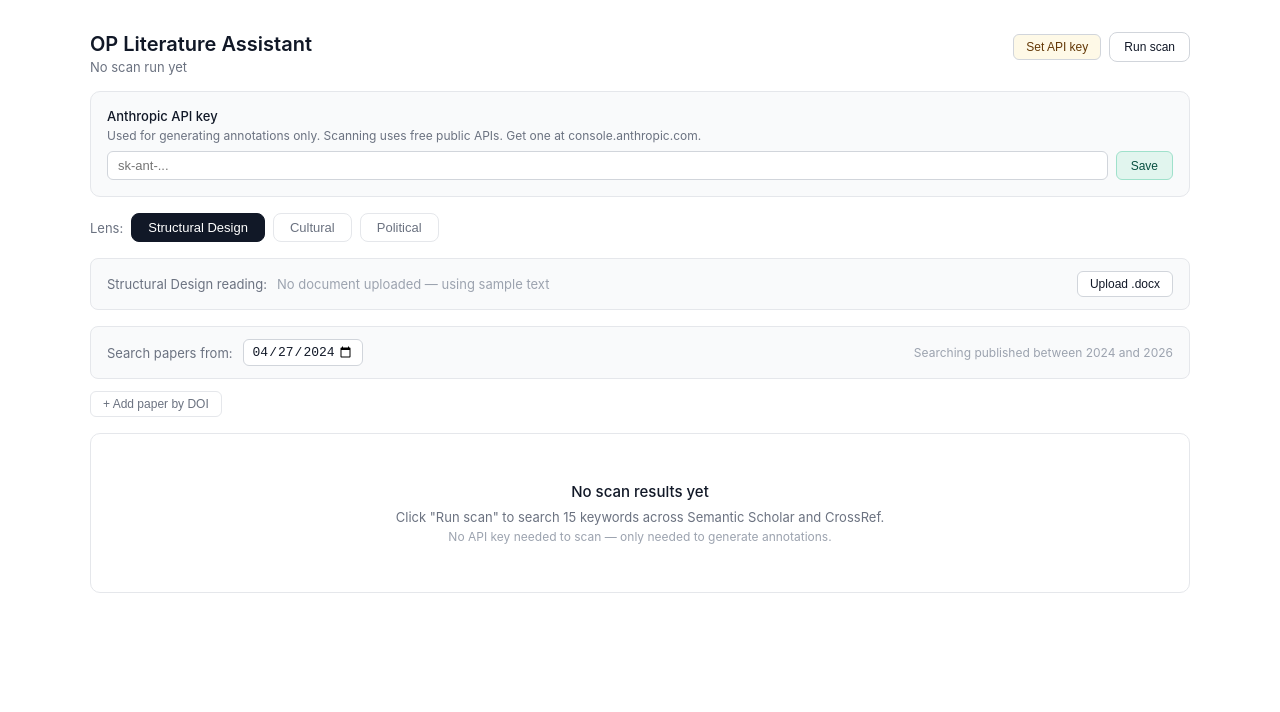
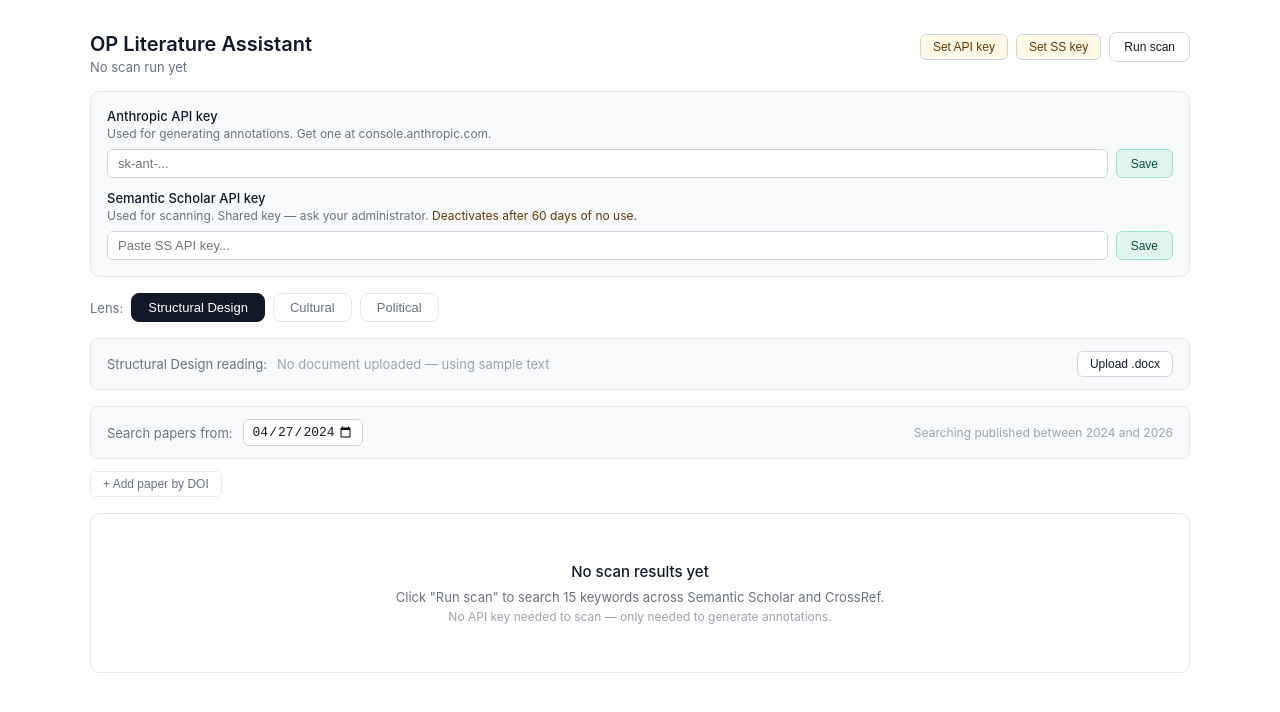
Before and after one commit to hvajir/op-literature-assistant, a React (Vite) app: page / in a window 1280 px wide. Both pictures are taken after a click on the button "Set API key". Shown: the top 712 px of the page. Built offline with nearby package versions, Linux system fonts and the light colour scheme.

Commit message:
Add SS API key UI, reduce scan delay, pass key to serverless function

```diff
--- a/src/App.jsx
+++ b/src/App.jsx
@@ -1174,12 +1174,19 @@ async function claudeCall(prompt, apiKey) {
 }
 
 // ── Semantic Scholar — journal filter applied for non-AI keywords ─
-async function searchSemanticScholar(kw, section, fromYear, currentYear) {
+async function searchSemanticScholar(
+  kw,
+  section,
+  fromYear,
+  currentYear,
+  ssApiKey = ""
+) {
   const aiRelated = isAiKeyword(kw);
   const yearRange = `${fromYear}-${currentYear}`;
+  const keyParam = ssApiKey ? `&apiKey=${encodeURIComponent(ssApiKey)}` : "";
   const url = `/api/semantic-scholar?query=${encodeURIComponent(
     kw
-  )}&year=${yearRange}`;
+  )}&year=${yearRange}${keyParam}`;
   const res = await fetch(url);
   if (!res.ok) throw new Error(`Semantic Scholar ${res.status}`);
   const data = await res.json();
@@ -1439,6 +1446,7 @@ const defaultFromDate = () => {
 
 export default function App() {
   const [apiKey, setApiKey] = useState("");
+  const [ssApiKey, setSsApiKey] = useState("");
   const [showApiInput, setShowApiInput] = useState(false);
   const [activeLens, setActiveLens] = useState("structural");
   const [results, setResults] = useState([]);
@@ -1484,6 +1492,8 @@ export default function App() {
   useEffect(() => {
     const k = lsGet("op_apikey");
     if (k) setApiKey(k);
+    const sk = lsGet("op_ss_apikey");
+    if (sk) setSsApiKey(sk);
     const lens = lsGet("op_activelens");
     if (lens) setActiveLens(lens);
     const fd = lsGet("op_fromdate");
@@ -1770,12 +1780,16 @@ export default function App() {
         errors: errs,
       });
       const [ssResults, crResults, oaResults] = await Promise.all([
-        searchSemanticScholar(kw.kw, kw.section, fromYear, currentYear).catch(
-          (e) => {
+        searchSemanticScholar(
+          kw.kw,
+          kw.section,
+          fromYear,
+          currentYear,
+          ssApiKey
+        ).catch((e) => {
           errs = [...errs, { kw: kw.kw, err: e.message }];
           return [];
-          }
-        ),
+        }),
         kw.crossRefFlag
           ? searchCrossRef(kw.kw, kw.section, fromYear, currentYear).catch(
               () => []
@@ -1786,7 +1800,7 @@ export default function App() {
         ),
       ]);
       all = [...all, ...ssResults, ...crResults, ...oaResults];
-      await new Promise((r) => setTimeout(r, 2000));
+      await new Promise((r) => setTimeout(r, 1000)); // 1s delay — safe with authenticated SS key
     }
     const seen = new Set(),
       deduped = [];
@@ -2036,6 +2050,20 @@ export default function App() {
           >
             {apiKey ? "API key set ✓" : "Set API key"}
           </button>
+          <button
+            onClick={() => setShowApiInput(!showApiInput)}
+            style={{
+              fontSize: 12,
+              padding: "5px 12px",
+              borderRadius: 6,
+              border: "0.5px solid #D1D5DB",
+              background: ssApiKey ? "#E1F5EE" : "#FEF9E7",
+              color: ssApiKey ? "#085041" : "#633806",
+              cursor: "pointer",
+            }}
+          >
+            {ssApiKey ? "SS key set ✓" : "Set SS key"}
+          </button>
           {results.length > 0 && !scanning && (
             <button
               onClick={clearResults}
@@ -2071,12 +2099,12 @@ export default function App() {
             borderRadius: 10,
           }}
         >
-          <p style={{ fontSize: 13, fontWeight: 500, margin: "0 0 4px" }}>
+          <div style={{ marginBottom: "0.75rem" }}>
+            <p style={{ fontSize: 13, fontWeight: 500, margin: "0 0 2px" }}>
               Anthropic API key
             </p>
             <p style={{ fontSize: 12, color: "#6B7280", margin: "0 0 8px" }}>
-            Used for generating annotations only. Scanning uses free public
-            APIs. Get one at console.anthropic.com.
+              Used for generating annotations. Get one at console.anthropic.com.
             </p>
             <div style={{ display: "flex", gap: 8 }}>
               <input
@@ -2111,6 +2139,52 @@ export default function App() {
               >
                 Save
               </button>
+            </div>
+          </div>
+          <div>
+            <p style={{ fontSize: 13, fontWeight: 500, margin: "0 0 2px" }}>
+              Semantic Scholar API key
+            </p>
+            <p style={{ fontSize: 12, color: "#6B7280", margin: "0 0 8px" }}>
+              Used for scanning. Shared key — ask your administrator.{" "}
+              <span style={{ color: "#633806" }}>
+                Deactivates after 60 days of no use.
+              </span>
+            </p>
+            <div style={{ display: "flex", gap: 8 }}>
+              <input
+                type="password"
+                value={ssApiKey}
+                onChange={(e) => setSsApiKey(e.target.value)}
+                placeholder="Paste SS API key..."
+                style={{
+                  flex: 1,
+                  fontSize: 13,
+                  padding: "6px 10px",
+                  borderRadius: 6,
+                  border: "0.5px solid #D1D5DB",
+                  background: "#FFFFFF",
+                  color: "#111827",
+                }}
+              />
+              <button
+                onClick={() => {
+                  lsSet("op_ss_apikey", ssApiKey);
+                  setShowApiInput(false);
+                }}
+                style={{
+                  fontSize: 12,
+                  padding: "6px 14px",
+                  borderRadius: 6,
+                  border: "0.5px solid #9FE1CB",
+                  background: "#E1F5EE",
+                  color: "#085041",
+                  cursor: "pointer",
+                }}
+              >
+                Save
+              </button>
+            </div>
           </div>
         </div>
       )}
```
Also changed, not shown: api/semantic-scholar.js (+5 -2 lines). Lines whose indentation alone changed are shown as unchanged.
